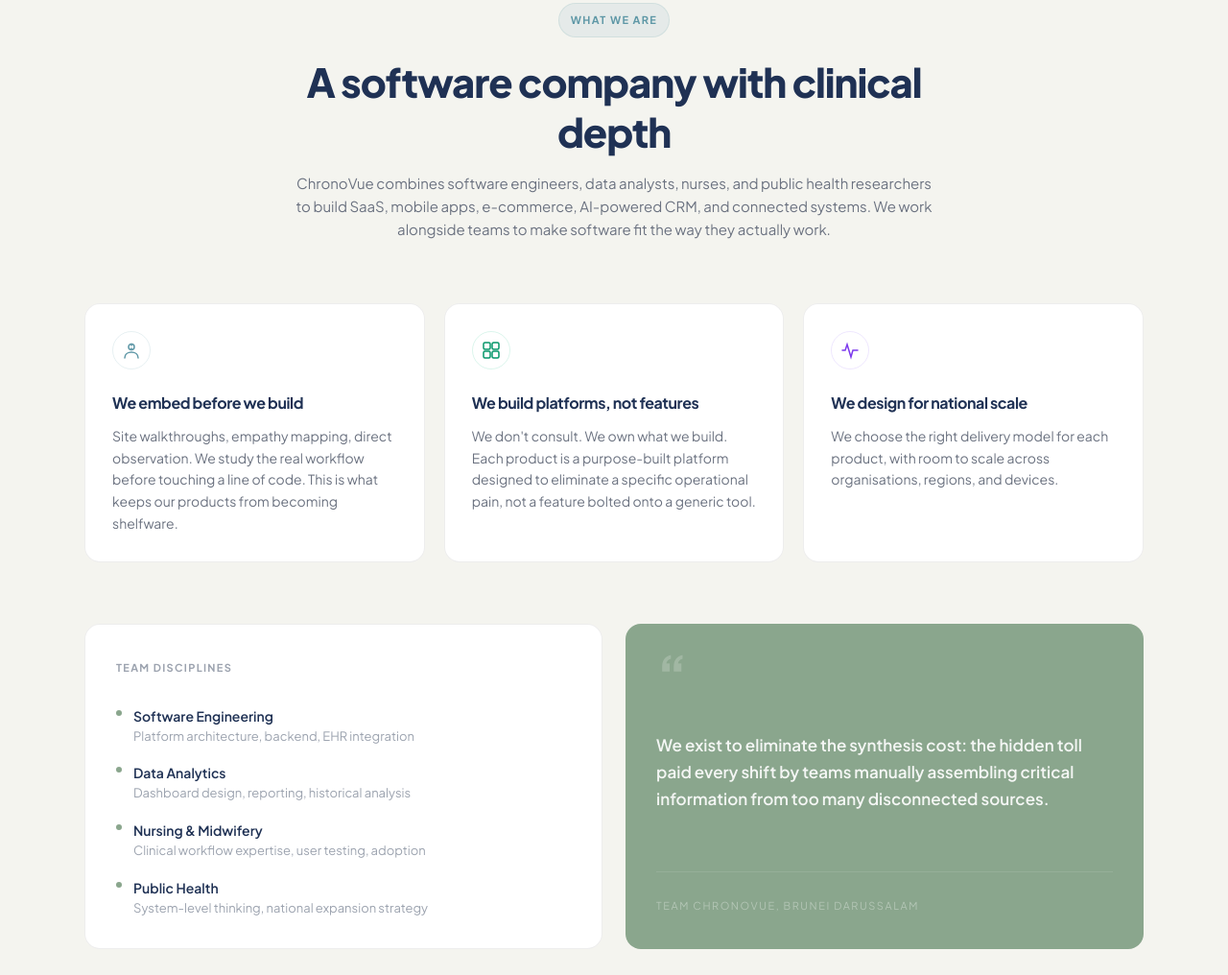
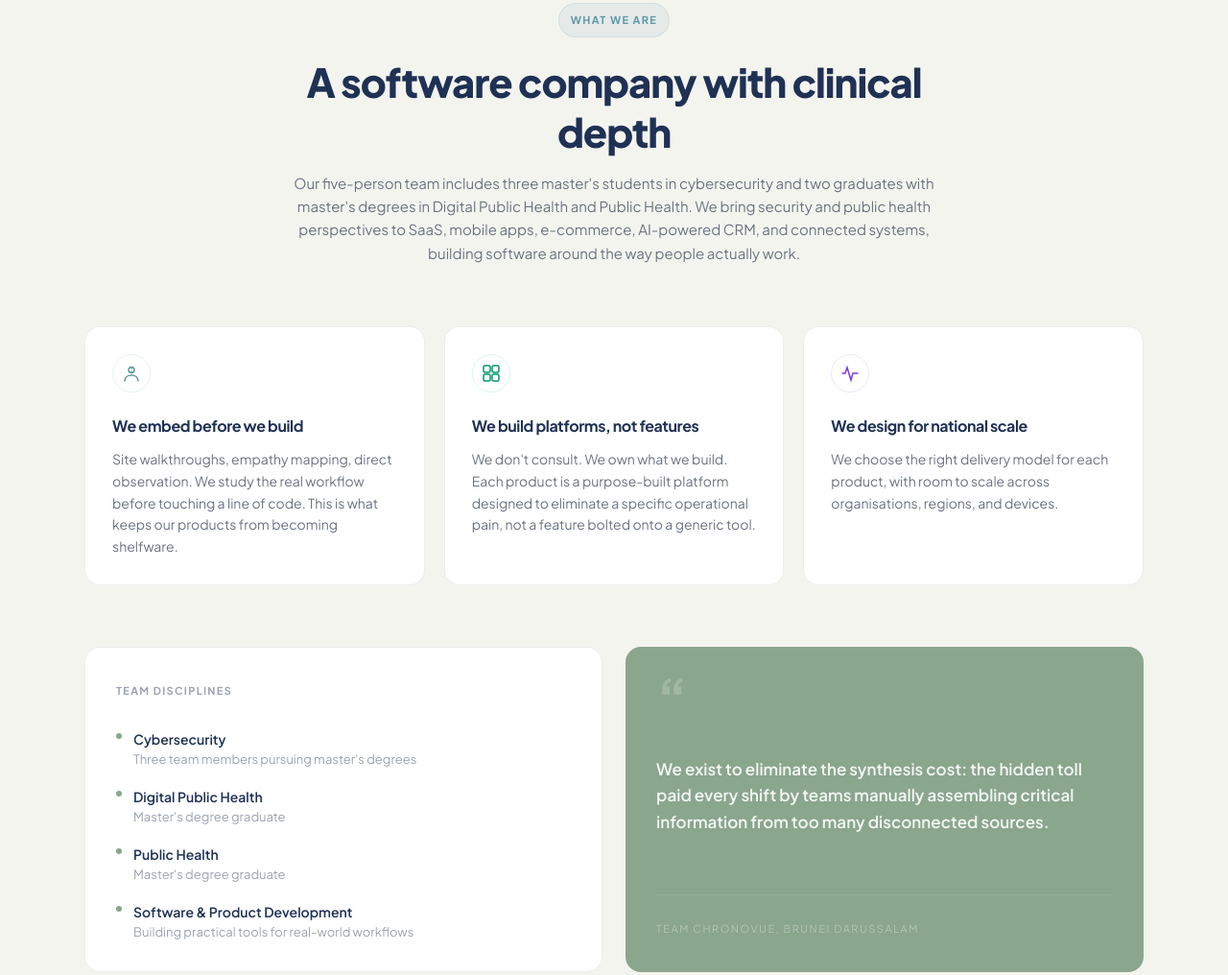
Before and after one commit to Ka1zen23/ChronoVue_website, an Astro site in the folder frontend/: page / in a window 1280 px wide. Shown: the part 1233-2249 px from the top of the page at 96% size. Built offline with nearby package versions, Linux system fonts and the light colour scheme; Astro itself is replaced by a stand-in of ours.

Commit message:
Updated the About section and  centered the rotating hero text

```diff
--- a/frontend/src/components/AboutUs.jsx
+++ b/frontend/src/components/AboutUs.jsx
@@ -20,10 +20,10 @@ const principles = [
 ];
 
 const disciplines = [
-  { label: 'Software Engineering', sub: 'Platform architecture, backend, EHR integration' },
-  { label: 'Data Analytics', sub: 'Dashboard design, reporting, historical analysis' },
-  { label: 'Nursing & Midwifery', sub: 'Clinical workflow expertise, user testing, adoption' },
-  { label: 'Public Health', sub: 'System-level thinking, national expansion strategy' },
+  { label: 'Cybersecurity', sub: "Three team members pursuing master's degrees" },
+  { label: 'Digital Public Health', sub: "Master's degree graduate" },
+  { label: 'Public Health', sub: "Master's degree graduate" },
+  { label: 'Software & Product Development', sub: 'Building practical tools for real-world workflows' },
 ];
 
 export default function AboutUs() {
@@ -42,9 +42,10 @@ export default function AboutUs() {
             A software company with clinical depth
           </h2>
           <p className="text-[15px] leading-relaxed text-gray-500 dark:text-white/55">
-            ChronoVue combines software engineers, data analysts, nurses, and public health
-            researchers to build SaaS, mobile apps, e-commerce, AI-powered CRM, and connected
-            systems. We work alongside teams to make software fit the way they actually work.
+            Our five-person team includes three master's students in cybersecurity and two
+            graduates with master's degrees in Digital Public Health and Public Health. We bring
+            security and public health perspectives to SaaS, mobile apps, e-commerce, AI-powered
+            CRM, and connected systems, building software around the way people actually work.
           </p>
         </div>
 
--- a/frontend/src/components/Hero.jsx
+++ b/frontend/src/components/Hero.jsx
@@ -81,7 +81,7 @@ export default function Hero() {
         >
           We build{' '}
           <span
-            className="inline-block w-[10ch] sm:w-[14ch] whitespace-nowrap text-left gradient-text"
+            className="inline-block w-[10ch] sm:w-[14ch] whitespace-nowrap text-center gradient-text"
             aria-label="SaaS, mobile apps, e-commerce, AI CRM, and sensor systems"
           >
             <span aria-hidden="true">{term}</span>
```
